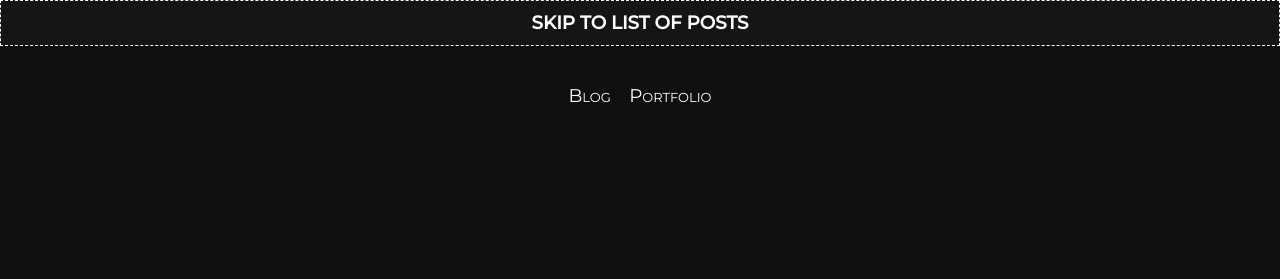
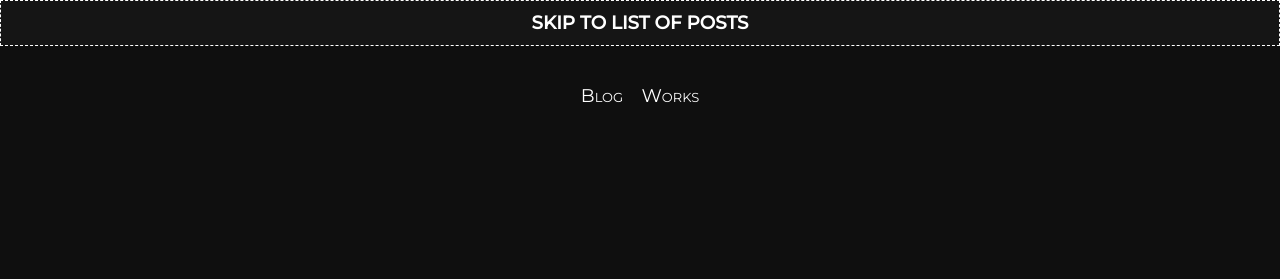
Before and after one commit to halcha/blog, a Jekyll site: the page built from index.html, in a window 1280 px wide and 900 px high. Shown: the top 279 px of the window. Built offline with Jekyll 4.4.1, drawn with Linux system fonts in a browser that asks for light colours; the list of posts is cut into pages by our own code.

Commit message:
menu copy

```diff
--- a/_data/menu.yml
+++ b/_data/menu.yml
@@ -1,2 +1,2 @@
-- title: Portfolio
+- title: Works
   url: https://halcha.github.io
```
